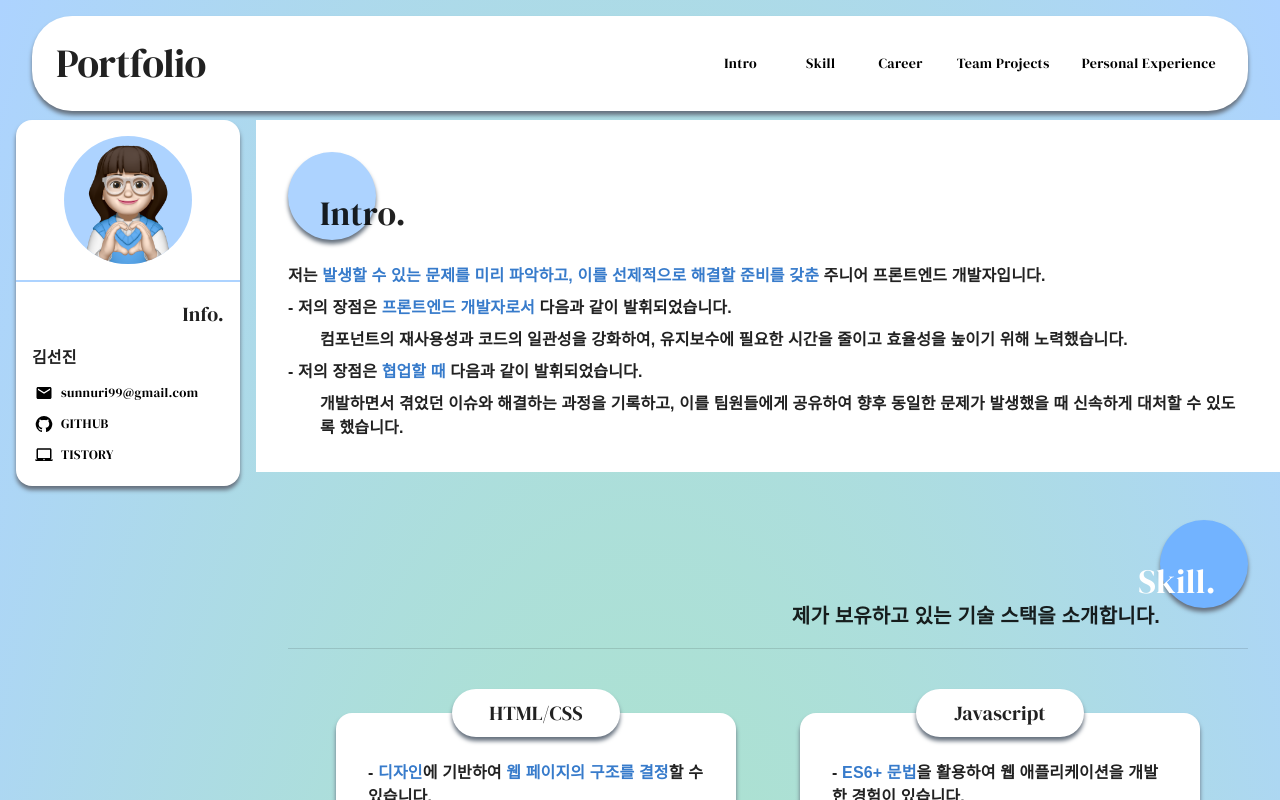
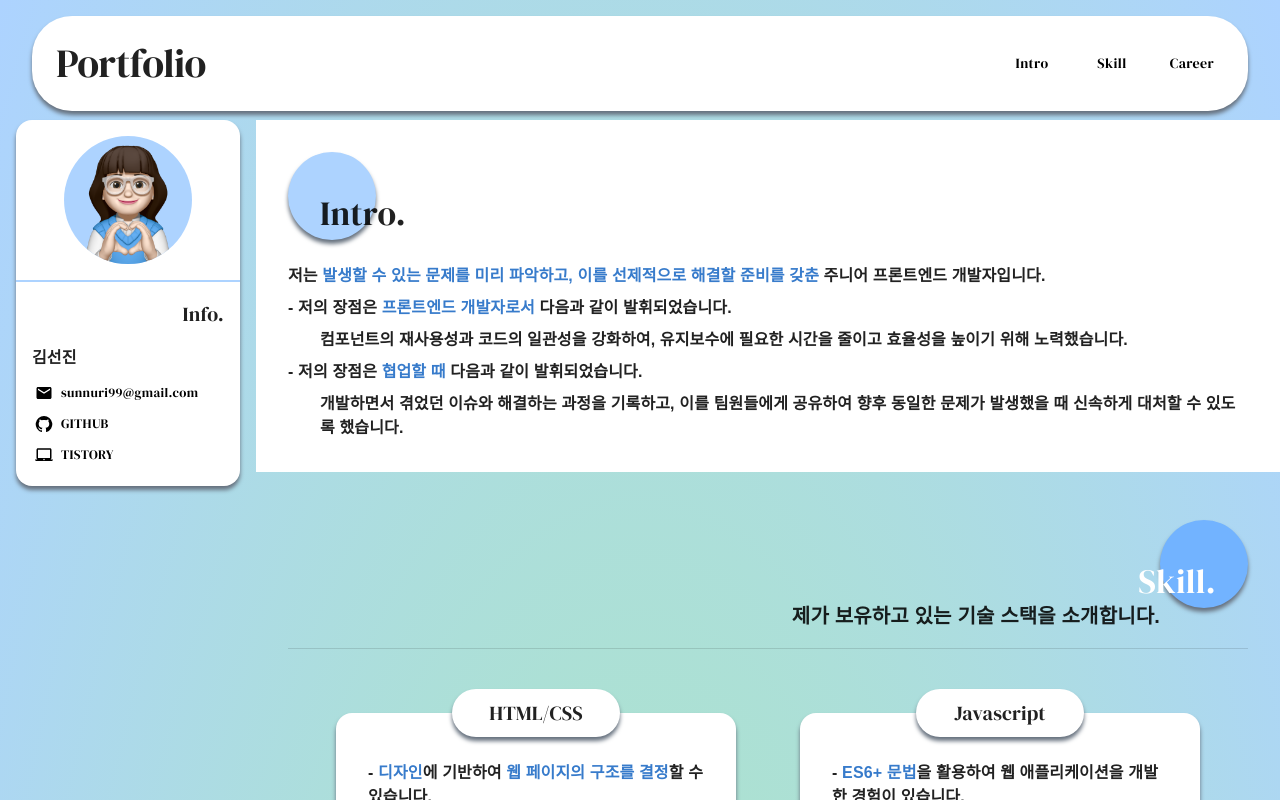
Before and after one commit to dawncoding/portfolio, a Next.js app: page / in a window 1280 px wide. Shown: the top 800 px of the page. Built offline with nearby package versions, Linux system fonts and the light colour scheme; a web font is replaced by a local one.

Commit message:
chore(Header): remove unnecessary header button

```diff
--- a/src/components/Header/index.tsx
+++ b/src/components/Header/index.tsx
@@ -31,13 +31,7 @@ const Header: React.FC = () => {
   const DrawerList = (
     <Box onClick={toggleDrawer(false)}>
       <List>
-        {[
-          'Intro',
-          'Skill',
-          'Career',
-          'Team Projects',
-          'Personal Experience',
-        ].map((text) => (
+        {['Intro', 'Skill', 'Career'].map((text) => (
           <ListItem key={text} disablePadding>
             <ListItemButton>
               <Text language="en">{text}</Text>
@@ -118,28 +112,6 @@ const Header: React.FC = () => {
             >
               Career
             </Button>
-            <Button
-              variant="text"
-              className={dmSerifDisplay.className}
-              sx={{
-                color: theme.palette.common.black,
-                textTransform: 'none',
-                fontFamily: dmSerifDisplay.style,
-              }}
-            >
-              Team Projects
-            </Button>
-            <Button
-              variant="text"
-              className={dmSerifDisplay.className}
-              sx={{
-                color: theme.palette.common.black,
-                textTransform: 'none',
-                fontFamily: dmSerifDisplay.style,
-              }}
-            >
-              Personal Experience
-            </Button>
           </Stack>
         )}
       </Stack>
```
